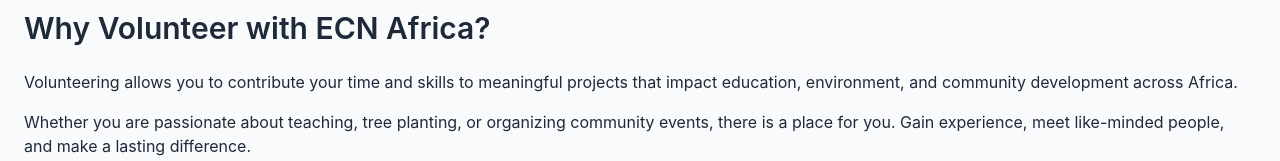
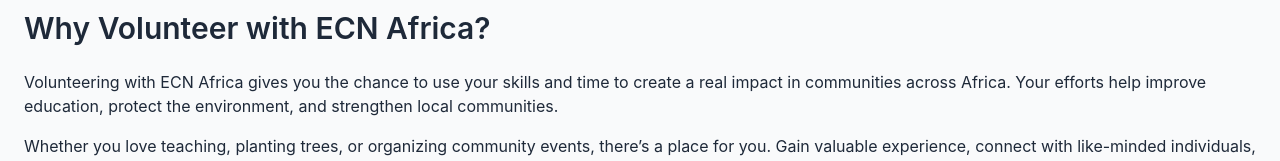
Before and after one commit to steph10920/ecnafrica, a React (Vite) app: page /volunteer in a window 1280 px wide. Shown: the part 774-935 px from the top of the page. Built offline with nearby package versions, Linux system fonts and the light colour scheme.

Commit message:
volunteer form added

```diff
--- a/src/components/volunteer.jsx
+++ b/src/components/volunteer.jsx
@@ -116,11 +116,11 @@ export default function Volunteer() {
       <section className="container mx-auto px-6 py-16">
         <h2 className="text-3xl font-semibold mb-6">Why Volunteer with ECN Africa?</h2>
         <p className="mb-4">
-          Volunteering allows you to contribute your time and skills to meaningful projects that impact education, environment, and community development across Africa.
-        </p>
+        Volunteering with ECN Africa gives you the chance to use your skills and time to create a real impact in communities across Africa.
+        Your efforts help improve education, protect the environment, and strengthen local communities.        </p>
         <p>
-          Whether you are passionate about teaching, tree planting, or organizing community events, there is a place for you. Gain experience, meet like-minded people, and make a lasting difference.
-        </p>
+        Whether you love teaching, planting trees, or organizing community events, there’s a place for you. Gain valuable experience, connect with like-minded
+        individuals, and make a lasting difference in the lives of others.        </p>
       </section>
 
       {/* ---------- Volunteer Opportunities ---------- */}
```
